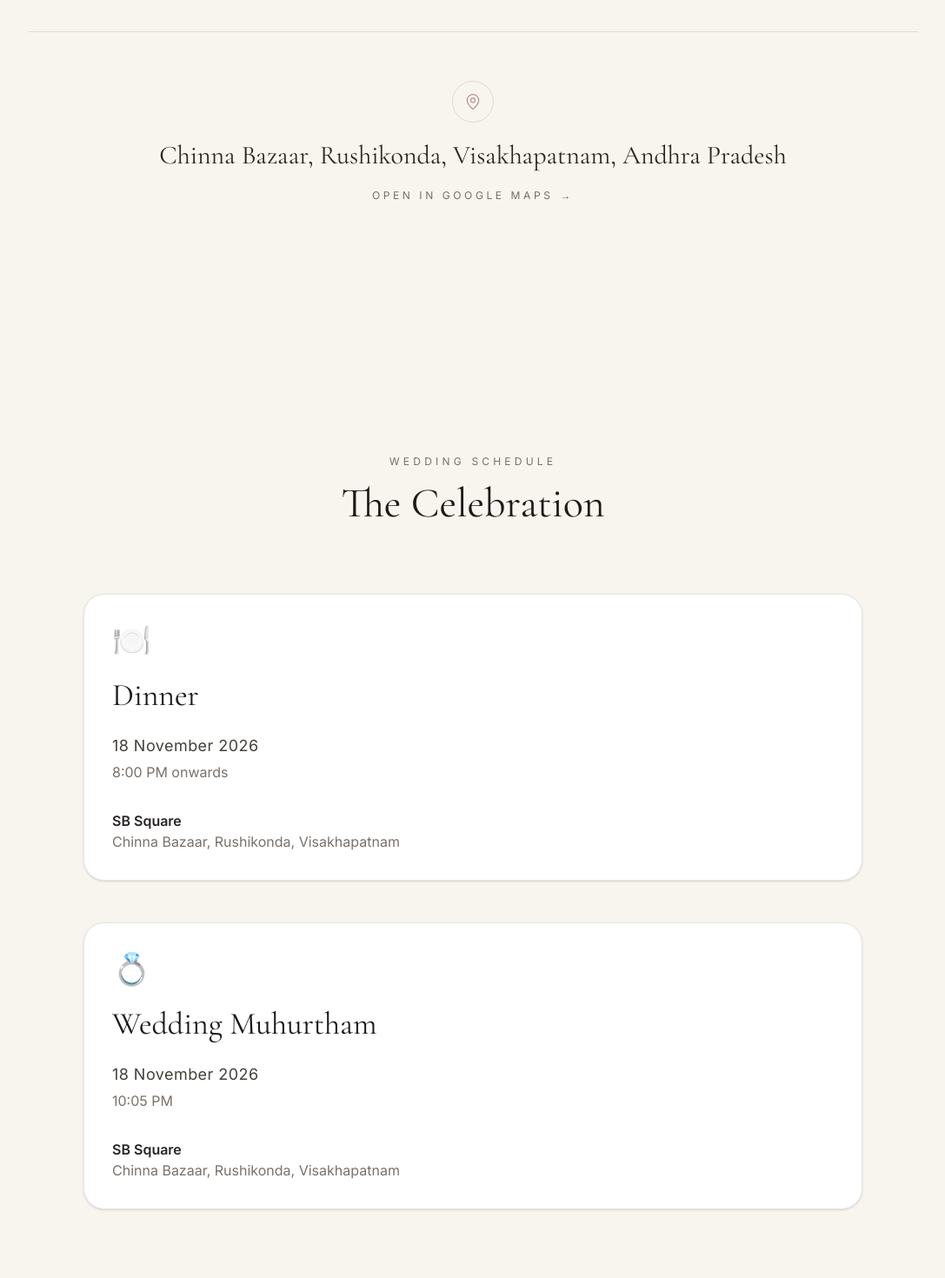
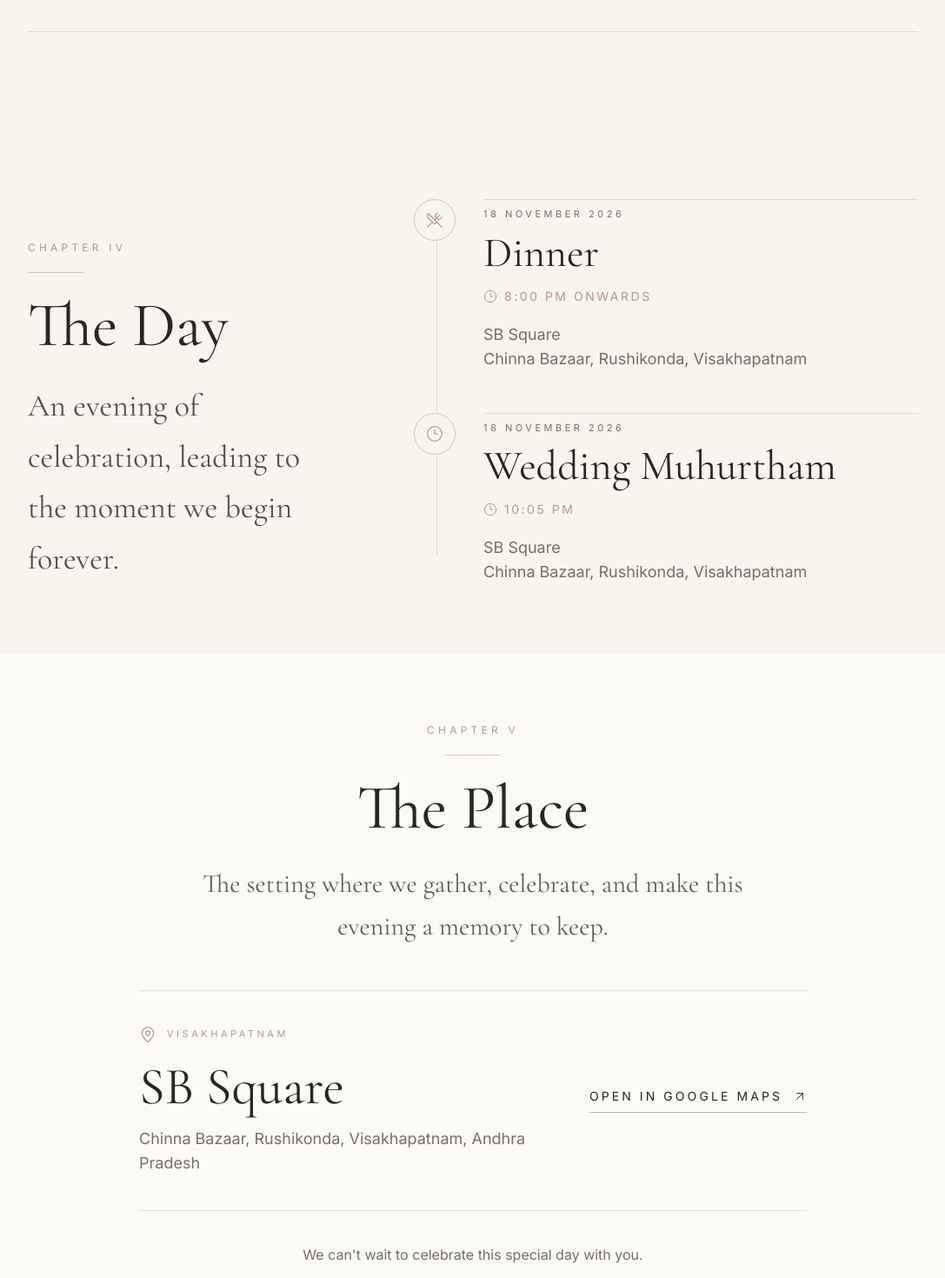
Before and after one commit to NikethVelala/NikSha, a Next.js app: page / in a window 1280 px wide. Shown: the part 4440-5910 px from the top of the page at 87% size, without its empty margins (96-1183 px from the left). Built offline with nearby package versions, Linux system fonts and the light colour scheme.

Commit message:
Redesign timeline and venue as invitation chapters
Merge PR #12: Redesign timeline and venue as invitation chapters

```diff
--- a/components/Celebration/Celebration.tsx
+++ b/components/Celebration/Celebration.tsx
@@ -1,7 +1,6 @@
 "use client";
 
 import { motion } from "framer-motion";
-import { MapPin } from "lucide-react";
 import Section from "@/components/common/Section";
 import { wedding } from "@/data/wedding";
 import Countdown from "@/components/Countdown/Countdown";
@@ -11,7 +10,7 @@ export default function Celebration() {
   const venue = ceremony.venue;
 
   return (
-    <Section id="celebration" className="relative overflow-hidden">
+    <Section id="celebration" className="relative overflow-hidden pb-16 sm:pb-20 lg:pb-24">
       <div className="mx-auto max-w-5xl">
         <motion.div
           initial={{ opacity: 0, y: 24 }}
@@ -20,9 +19,7 @@ export default function Celebration() {
           transition={{ duration: 0.8 }}
           className="text-center"
         >
-          <p className="text-xs uppercase tracking-[0.4em] text-rose">
-            Chapter III
-          </p>
+          <p className="text-xs uppercase tracking-[0.4em] text-rose">Chapter III</p>
           <div className="mx-auto mt-5 h-px w-16 bg-champagne" />
           <h2 className="mt-6 font-heading text-5xl leading-none text-charcoal sm:text-6xl lg:text-7xl">
             The Day We Celebrate
@@ -41,58 +38,21 @@ export default function Celebration() {
         >
           <div className="grid divide-y divide-line sm:grid-cols-3 sm:divide-x sm:divide-y-0">
             <div className="px-4 py-6 text-center sm:px-8 sm:py-2">
-              <p className="text-[11px] uppercase tracking-[0.35em] text-muted">
-                Date
-              </p>
-              <p className="mt-3 font-heading text-3xl text-charcoal sm:text-4xl">
-                {ceremony.date}
-              </p>
+              <p className="text-[11px] uppercase tracking-[0.35em] text-muted">Date</p>
+              <p className="mt-3 font-heading text-3xl text-charcoal sm:text-4xl">{ceremony.date}</p>
             </div>
-
             <div className="px-4 py-6 text-center sm:px-8 sm:py-2">
-              <p className="text-[11px] uppercase tracking-[0.35em] text-muted">
-                Time
-              </p>
-              <p className="mt-3 font-heading text-3xl text-charcoal sm:text-4xl">
-                {ceremony.time}
-              </p>
+              <p className="text-[11px] uppercase tracking-[0.35em] text-muted">Time</p>
+              <p className="mt-3 font-heading text-3xl text-charcoal sm:text-4xl">{ceremony.time}</p>
             </div>
-
             <div className="px-4 py-6 text-center sm:px-8 sm:py-2">
-              <p className="text-[11px] uppercase tracking-[0.35em] text-muted">
-                Place
-              </p>
-              <p className="mt-3 font-heading text-3xl text-charcoal sm:text-4xl">
-                {venue.name}
-              </p>
+              <p className="text-[11px] uppercase tracking-[0.35em] text-muted">Place</p>
+              <p className="mt-3 font-heading text-3xl text-charcoal sm:text-4xl">{venue.name}</p>
             </div>
           </div>
         </motion.div>
 
         <Countdown />
-
-        <motion.div
-          initial={{ opacity: 0, y: 24 }}
-          whileInView={{ opacity: 1, y: 0 }}
-          viewport={{ once: true, margin: "-60px" }}
-          transition={{ duration: 0.7 }}
-          className="mt-14 text-center"
-        >
-          <div className="mx-auto flex h-12 w-12 items-center justify-center rounded-full border border-line text-rose">
-            <MapPin className="h-5 w-5" strokeWidth={1.5} />
-          </div>
-          <p className="mt-5 font-heading text-2xl text-charcoal sm:text-3xl">
-            {venue.address}
-          </p>
-          <a
-            href={venue.maps}
-            target="_blank"
-            rel="noreferrer"
-            className="mt-5 inline-flex text-xs uppercase tracking-[0.3em] text-muted transition-colors hover:text-charcoal"
-          >
-            {venue.directionsLabel} <span className="ml-2">→</span>
-          </a>
-        </motion.div>
       </div>
     </Section>
   );
--- a/components/Timeline/Timeline.tsx
+++ b/components/Timeline/Timeline.tsx
@@ -1,65 +1,68 @@
 "use client";
 
 import { motion } from "framer-motion";
+import { Clock3, UtensilsCrossed } from "lucide-react";
 import Section from "@/components/common/Section";
 import { wedding } from "@/data/wedding";
 
 export default function Timeline() {
   return (
-    <Section id="timeline">
-      <div className="mx-auto max-w-4xl">
+    <Section id="timeline" className="relative overflow-hidden pt-16 pb-12 sm:pt-20 sm:pb-16 lg:pt-24 lg:pb-20">
+      <div className="mx-auto max-w-5xl">
+        <div className="grid gap-14 lg:grid-cols-[0.75fr_1.25fr] lg:gap-24">
+          <motion.div
+            initial={{ opacity: 0, x: -24 }}
+            whileInView={{ opacity: 1, x: 0 }}
+            viewport={{ once: true, margin: "-80px" }}
+            transition={{ duration: 0.8 }}
+            className="lg:sticky lg:top-28 lg:self-start"
+          >
+            <p className="text-xs uppercase tracking-[0.35em] text-rose">Chapter IV</p>
+            <div className="mt-5 h-px w-16 bg-champagne" />
+            <h2 className="mt-6 font-heading text-5xl leading-none text-charcoal sm:text-6xl lg:text-7xl">The Day</h2>
+            <p className="mt-7 max-w-md font-heading text-3xl leading-relaxed text-charcoal/80 sm:text-4xl">
+              An evening of celebration, leading to the moment we begin forever.
+            </p>
+          </motion.div>
 
-        <p className="text-center text-xs uppercase tracking-[0.35em] text-stone-500">
-          Wedding Schedule
-        </p>
+          <div className="relative">
+            <div className="absolute bottom-8 left-[1.35rem] top-8 w-px bg-champagne/60 sm:left-[1.6rem]" />
+            <div className="space-y-12">
+              {wedding.timeline.map((event, index) => {
+                const isDinner = event.title === "Dinner";
+                const Icon = isDinner ? UtensilsCrossed : Clock3;
 
-        <h2 className="mt-4 text-center font-heading text-5xl text-stone-900">
-          The Celebration
-        </h2>
-
-        <div className="mt-20 space-y-12">
-
-          {wedding.timeline.map((event, index) => (
-
-            <motion.div
-  key={index}
-  initial={{ opacity: 0, y: 40 }}
-  whileInView={{ opacity: 1, y: 0 }}
-  viewport={{ once: true }}
-  transition={{ duration: 0.6, delay: index * 0.15 }}
-  className="rounded-3xl border border-stone-200 bg-white p-8 shadow-sm transition-shadow duration-300 hover:shadow-xl"
+                return (
+                  <motion.article
+                    key={`${event.title}-${event.date}`}
+                    initial={{ opacity: 0, x: 24 }}
+                    whileInView={{ opacity: 1, x: 0 }}
+                    viewport={{ once: true, margin: "-60px" }}
+                    transition={{ duration: 0.7, delay: index * 0.12 }}
+                    className="relative grid grid-cols-[2.75rem_1fr] gap-6 sm:grid-cols-[3.25rem_1fr] sm:gap-7"
                   >
-
-              <div className="text-4xl">
-                {event.icon}
+                    <div className="relative z-10 flex h-11 w-11 items-center justify-center rounded-full border border-champagne bg-ivory sm:h-12 sm:w-12">
+                      <Icon className="h-4 w-4 text-rose sm:h-5 sm:w-5" strokeWidth={1.5} />
                     </div>
-
-              <h3 className="mt-6 font-heading text-4xl text-stone-900">
-                {event.title}
-              </h3>
-
-              <p className="mt-6 text-lg tracking-wide text-stone-700">
-                {event.date}
-              </p>
-
-              <p className="mt-1 text-stone-500">
+                    <div className="border-t border-line pt-1 sm:pt-2">
+                      <p className="text-[11px] uppercase tracking-[0.32em] text-muted">{event.date}</p>
+                      <h3 className="mt-3 font-heading text-4xl leading-none text-charcoal sm:text-5xl">{event.title}</h3>
+                      <p className="mt-4 flex items-center gap-2 text-sm uppercase tracking-[0.18em] text-rose">
+                        <Clock3 className="h-4 w-4" strokeWidth={1.5} />
                         {event.time}
                       </p>
-
-              <p className="mt-8 font-semibold text-stone-800">
+                      <p className="mt-5 text-base leading-7 text-muted sm:text-lg">
                         {event.venue}
-              </p>
-
-              <p className="text-stone-500">
+                        <br />
                         {event.address}
                       </p>
-
-            </motion.div>
-
-          ))}
-
                     </div>
-
+                  </motion.article>
+                );
+              })}
+            </div>
+          </div>
+        </div>
       </div>
     </Section>
   );
--- a/components/Venue/Venue.tsx
+++ b/components/Venue/Venue.tsx
@@ -1,7 +1,7 @@
 "use client";
 
 import { motion } from "framer-motion";
-import { MapPin, Navigation } from "lucide-react";
+import { ArrowUpRight, MapPin } from "lucide-react";
 import Section from "@/components/common/Section";
 import { wedding } from "@/data/wedding";
 
@@ -9,57 +9,52 @@ export default function Venue() {
   const venue = wedding.ceremony.venue;
 
   return (
-    <Section id="venue">
-      <div className="mx-auto max-w-4xl">
-
-        <p className="text-center text-xs uppercase tracking-[0.35em] text-stone-500">
-          Wedding Venue
-        </p>
-
-        <h2 className="mt-4 text-center font-heading text-5xl text-stone-900">
-          Join Us
-        </h2>
-
-        <p className="mx-auto mt-8 max-w-2xl text-center text-lg leading-8 text-stone-600">
-          {venue.note}
-        </p>
+    <Section id="venue" className="relative overflow-hidden bg-paper pt-12 pb-16 sm:pt-16 sm:pb-20 lg:pt-20 lg:pb-24">
+      <div className="mx-auto max-w-5xl">
+        <motion.div
+          initial={{ opacity: 0, y: 18 }}
+          whileInView={{ opacity: 1, y: 0 }}
+          viewport={{ once: true, margin: "-80px" }}
+          transition={{ duration: 0.8 }}
+          className="text-center"
+        >
+          <p className="text-xs uppercase tracking-[0.35em] text-rose">Chapter V</p>
+          <div className="mx-auto mt-5 h-px w-16 bg-champagne" />
+          <h2 className="mt-6 font-heading text-5xl leading-none text-charcoal sm:text-6xl lg:text-7xl">The Place</h2>
+          <p className="mx-auto mt-7 max-w-2xl font-heading text-2xl leading-relaxed text-charcoal/75 sm:text-3xl">
+            The setting where we gather, celebrate, and make this evening a memory to keep.
+          </p>
+        </motion.div>
 
         <motion.div
-          initial={{ opacity: 0, y: 40 }}
+          initial={{ opacity: 0, y: 30 }}
           whileInView={{ opacity: 1, y: 0 }}
-          viewport={{ once: true }}
-          transition={{ duration: 0.8 }}
-          className="mt-16 rounded-[2rem] border border-stone-200 bg-white p-10 shadow-lg"
+          viewport={{ once: true, margin: "-60px" }}
+          transition={{ duration: 0.8, delay: 0.1 }}
+          className="mx-auto mt-12 max-w-3xl border-y border-line py-9 sm:py-10"
         >
-
-          <div className="flex justify-center">
-            <div className="rounded-full bg-stone-100 p-5">
-              <MapPin className="h-8 w-8 text-stone-700" />
+          <div className="grid gap-8 sm:grid-cols-[1fr_auto] sm:items-center sm:gap-12">
+            <div>
+              <div className="flex items-center gap-3 text-rose">
+                <MapPin className="h-5 w-5" strokeWidth={1.5} />
+                <span className="text-[11px] uppercase tracking-[0.32em]">Visakhapatnam</span>
+              </div>
+              <h3 className="mt-5 font-heading text-5xl text-charcoal sm:text-6xl">{venue.name}</h3>
+              <p className="mt-4 max-w-xl text-base leading-7 text-muted sm:text-lg">{venue.address}</p>
             </div>
-          </div>
-
-          <h3 className="mt-8 text-center font-heading text-4xl text-stone-900">
-            {venue.name}
-          </h3>
-
-          <p className="mt-6 text-center leading-8 text-stone-600">
-            {venue.address}
-          </p>
-
-          <div className="mt-10 flex justify-center">
             <a
               href={venue.maps}
               target="_blank"
               rel="noopener noreferrer"
-              className="inline-flex items-center gap-3 rounded-full bg-stone-900 px-8 py-4 text-white transition hover:bg-stone-700"
+              className="group inline-flex w-fit items-center gap-3 border-b border-charcoal/30 pb-2 text-sm uppercase tracking-[0.22em] text-charcoal transition-colors hover:border-rose hover:text-rose"
             >
-              <Navigation className="h-5 w-5" />
               {venue.directionsLabel}
+              <ArrowUpRight className="h-4 w-4 transition-transform duration-300 group-hover:-translate-y-0.5 group-hover:translate-x-0.5" strokeWidth={1.5} />
             </a>
           </div>
-
         </motion.div>
 
+        <p className="mx-auto mt-9 max-w-xl text-center text-sm leading-7 text-muted sm:text-base">{venue.note}</p>
       </div>
     </Section>
   );
```
Lines whose indentation alone changed are shown as unchanged.
